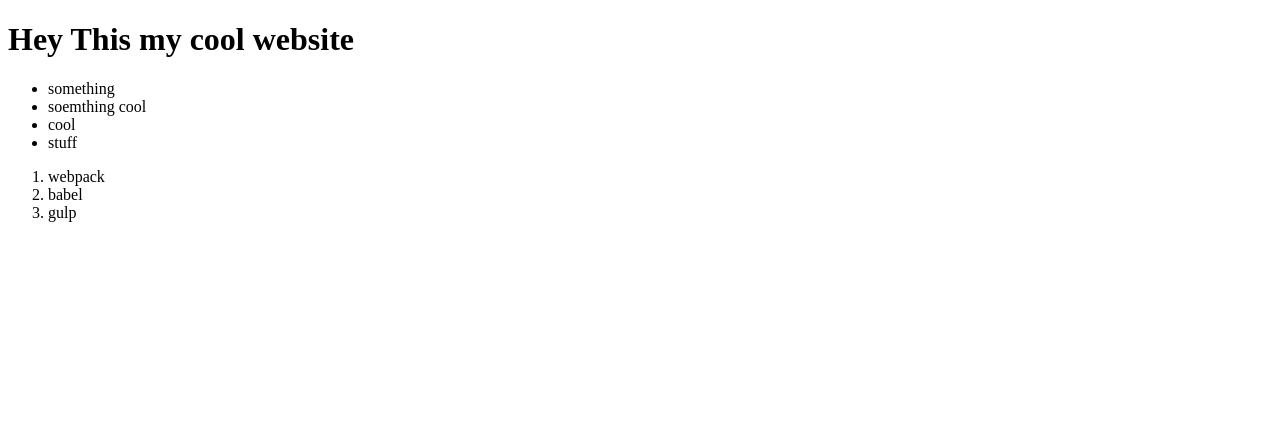
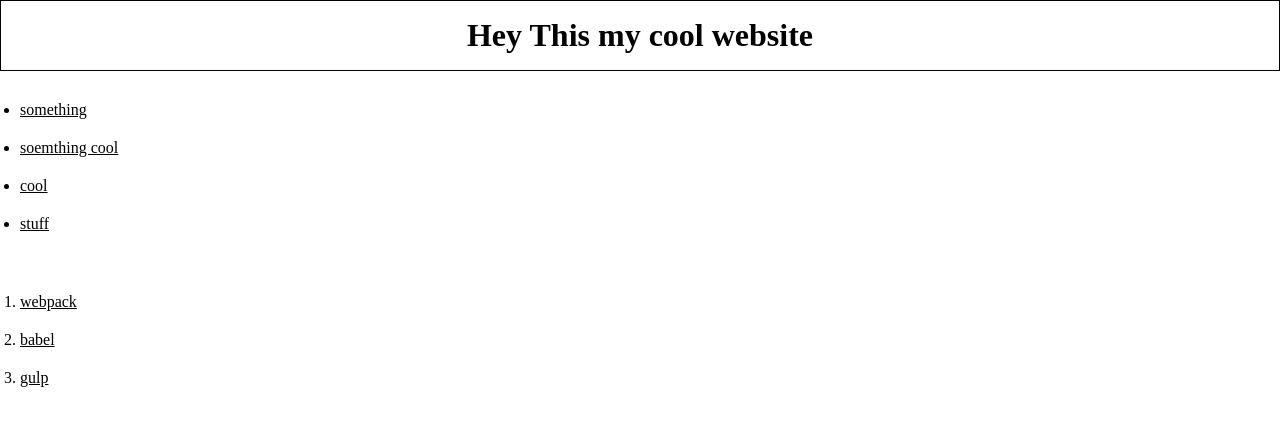
Before and after one commit to aditya81070/gulp-learn, a website: page src/index.html in a window 1280 px wide. Drawn offline with Linux system fonts and the light colour scheme.

Commit message:
setup gulp for css

```diff
--- a/package.json
+++ b/package.json
@@ -17,6 +17,7 @@
     "browser-sync": "^2.26.7",
     "del": "^5.1.0",
     "gulp": "^4.0.2",
+    "gulp-clean-css": "^4.2.0",
     "gulp-htmlmin": "^5.0.1",
     "gulp-postcss": "^8.0.0",
     "postcss-sorting": "^5.0.1"
--- /dev/null
+++ b/src/assets/styles/main.css
@@ -0,0 +1,23 @@
+* {
+  padding:  0px;
+  margin: 0px;
+}
+html {
+  font-size: 16px;
+  box-sizing: border-box;
+}
+
+h1 {
+  padding: 16px;
+  border: 1px solid black;
+  text-align: center;
+}
+
+ul, ol {
+  padding: 20px;
+}
+
+li {
+  padding: 10px 0px;
+  text-decoration: underline;
+}
--- a/src/index.html
+++ b/src/index.html
@@ -5,6 +5,7 @@
   <meta name="viewport" content="width=device-width, initial-scale=1.0">
   <meta http-equiv="X-UA-Compatible" content="ie=edge">
   <title>My First Page</title>
+  <link href="./assets/styles/main.css" rel="stylesheet" type="text/css" />
 </head>
 <body>
   <h1>Hey This my cool website</h1>
```
Also changed, not shown: gulpfile.babel.js (+29 -3 lines), 1 other file.
